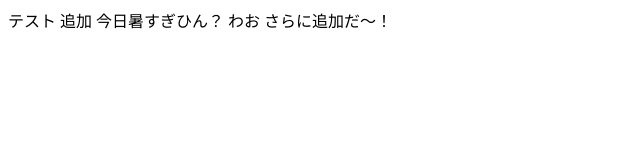
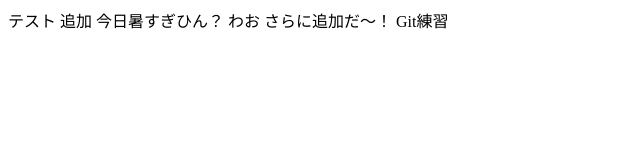
Before and after one commit to yota-okamo/20230421-test, a plain HTML site: page index.html in a window 1280 px wide. Shown: the full height of the page, 0-640 px from the left. Drawn offline with Linux system fonts and the light colour scheme.

Commit message:
コメントの追加

```diff
--- a/index.html
+++ b/index.html
@@ -14,5 +14,7 @@
 
     さらに追加だ～！
 
+    Git練習
+
   </body>
 </html>
```
